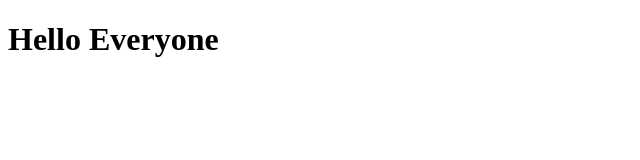
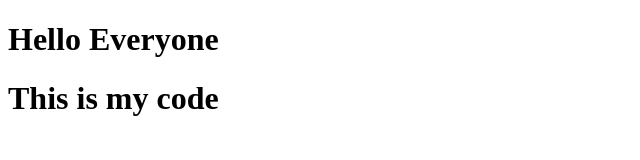
Before and after one commit to DhruvPatel-101005/Assignment_Codelive, a plain HTML site: page index.html in a window 1280 px wide. Shown: the whole page, without its empty margins (0-640 px from the left). Drawn offline with Linux system fonts and the light colour scheme.

Commit message:
1 commit

```diff
--- a/index.html
+++ b/index.html
@@ -7,5 +7,6 @@
 </head>
 <body>
     <h1>Hello Everyone</h1>
+    <h1>This is my code</h1>
 </body>
 </html>
```
